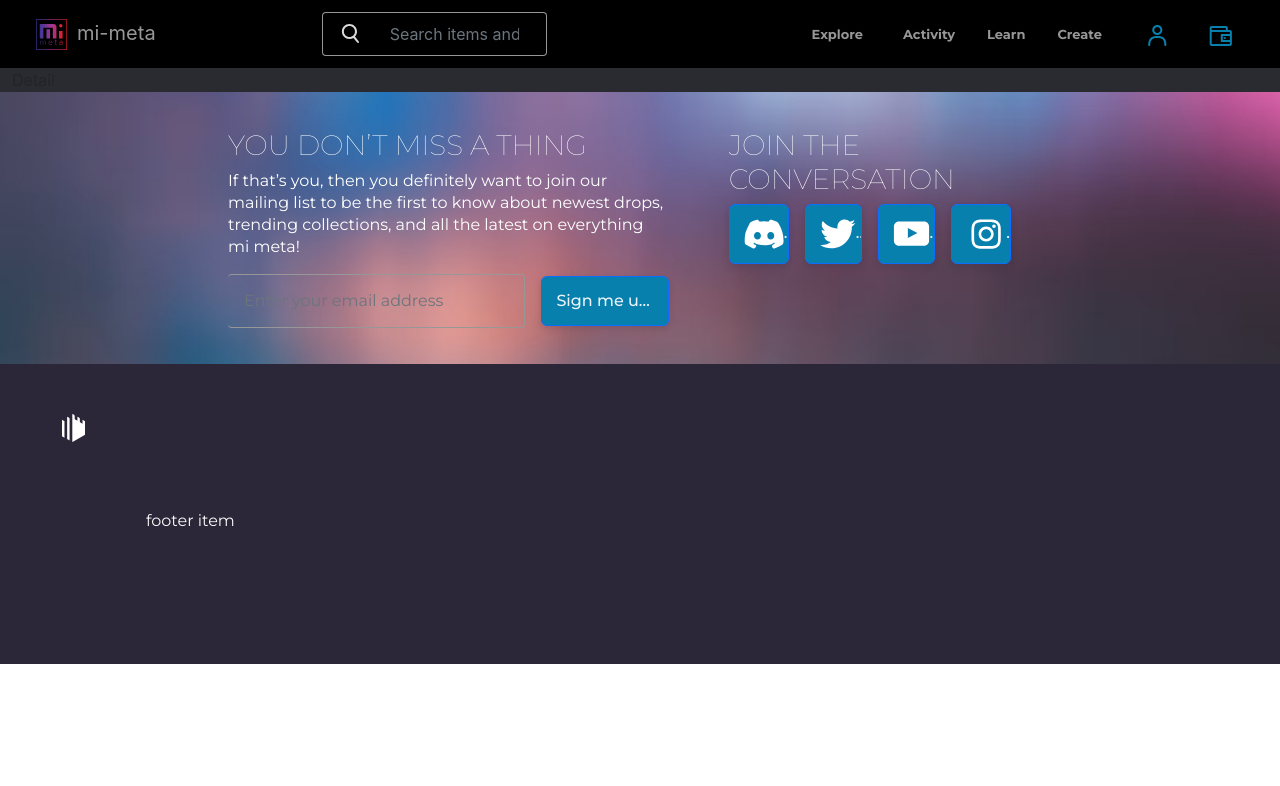
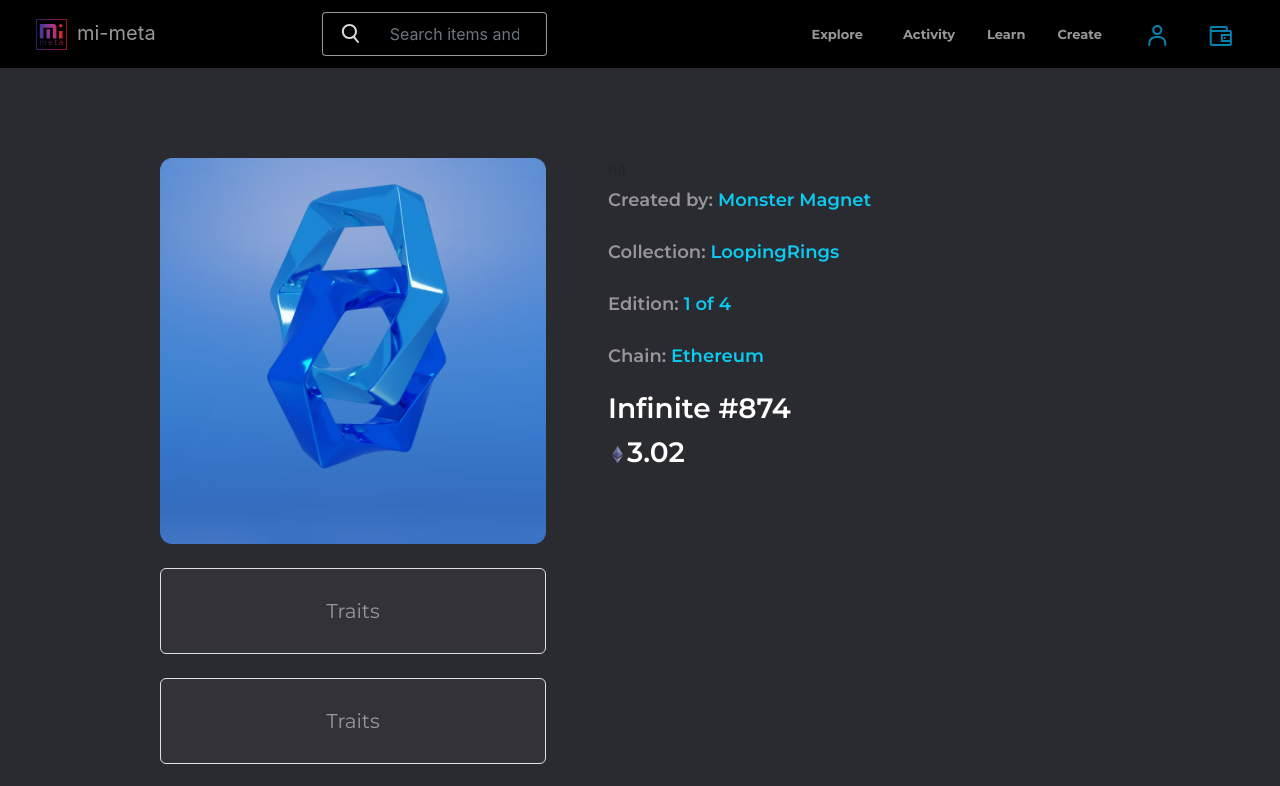
Before and after one commit to mi-meta/marketplace_frontend, a React (Create React App) app: page /detail in a window 1280 px wide. Shown: the top 786 px of the page. Built offline with nearby package versions, Linux system fonts and the light colour scheme.

Commit message:
detail page

```diff
--- a/src/pages/Detail.tsx
+++ b/src/pages/Detail.tsx
@@ -1,5 +1,48 @@
+import { Container, Row, Col, Image, ListGroup, Stack } from 'react-bootstrap';
+import '../styles/detail.scss';
+
 function Detail() {
-  return <>Detail</>;
+  return (
+    <Container className="detail">
+      <Row>
+        <Col lg={5} className="detail-preview">
+          <div>
+            <Image src={`/images/detail-preview.png`} />
+          </div>
+          <div>
+            <ListGroup>
+              <ListGroup.Item>Traits</ListGroup.Item>
+              <ListGroup.Item>Traits</ListGroup.Item>
+              <ListGroup.Item>Traits</ListGroup.Item>
+              <ListGroup.Item>Traits</ListGroup.Item>
+            </ListGroup>
+          </div>
+        </Col>
+        <Col lg={5} className="detail-body">
+          <Stack direction="horizontal">
+            <div>hit</div>
+          </Stack>
+          <p>
+            Created by: <span className="text-info">Monster Magnet</span>
+          </p>
+          <p>
+            Collection: <span className="text-info">LoopingRings</span>
+          </p>
+          <p>
+            Edition: <span className="text-info">1 of 4</span>
+          </p>
+          <p>
+            Chain: <span className="text-info">Ethereum</span>
+          </p>
+          <h1>Infinite #874</h1>
+          <h1>
+            <Image src={`/icons/eth.png`} />
+            3.02
+          </h1>
+        </Col>
+      </Row>
+    </Container>
+  );
 }
 
 export { Detail };
--- /dev/null
+++ b/src/styles/detail.scss
@@ -0,0 +1,63 @@
+.detail {
+  padding: 90px;
+  &-preview {
+    // float: right;
+    // text-align: right;
+    & > div {
+      text-align: center;
+
+      img {
+        width: 100%;
+      }
+    }
+  }
+  .list-group {
+    // max-width: 473px;
+    margin-top: 24px;
+
+    .list-group-item {
+      background: #333236;
+      border: 1px solid #DBE2EA;
+      box-sizing: border-box;
+      box-shadow: 0px 4px 8px rgba(44, 39, 56, 0.04);
+      border-radius: 6px;
+      padding: 30px;
+
+      font-family: 'Montserrat';
+      font-style: normal;
+      font-weight: 400;
+      font-size: 20px;
+      line-height: 24px;
+
+      color: #979797;
+
+      margin-bottom: 24px;
+    }
+  }
+  &-body {
+    padding: 0px 50px;
+    p {
+      font-family: 'Montserrat';
+      font-style: normal;
+      font-weight: 600;
+      font-size: 18px;
+      line-height: 36px;
+      /* identical to box height, or 200% */
+
+
+      color: #979797;
+    }
+    h1 {
+      font-family: 'Montserrat';
+      font-style: normal;
+      font-weight: 600;
+      font-size: 28px;
+      line-height: 36px;
+      /* identical to box height, or 129% */
+
+
+      color: #FFFFFF;
+
+    }
+  }
+}
```
Also changed, not shown: public/images/detail-preview.png (added).
